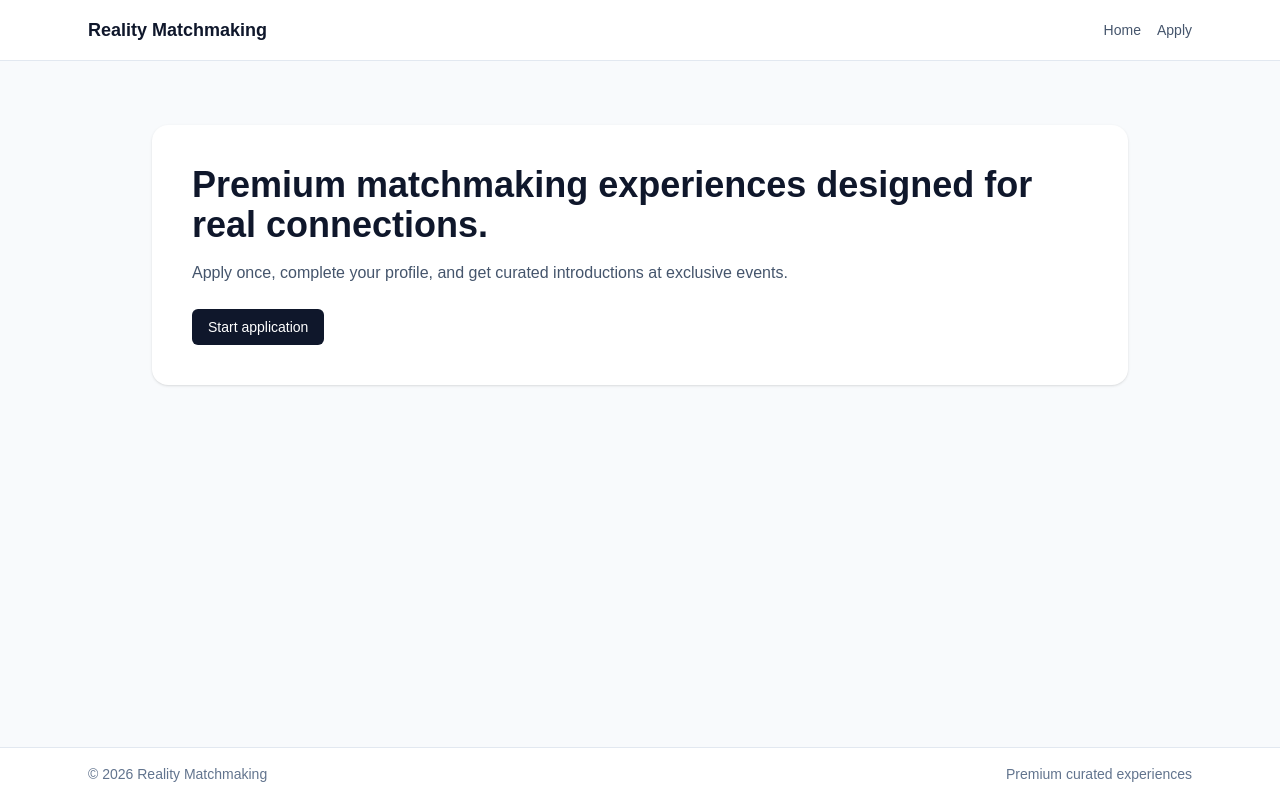
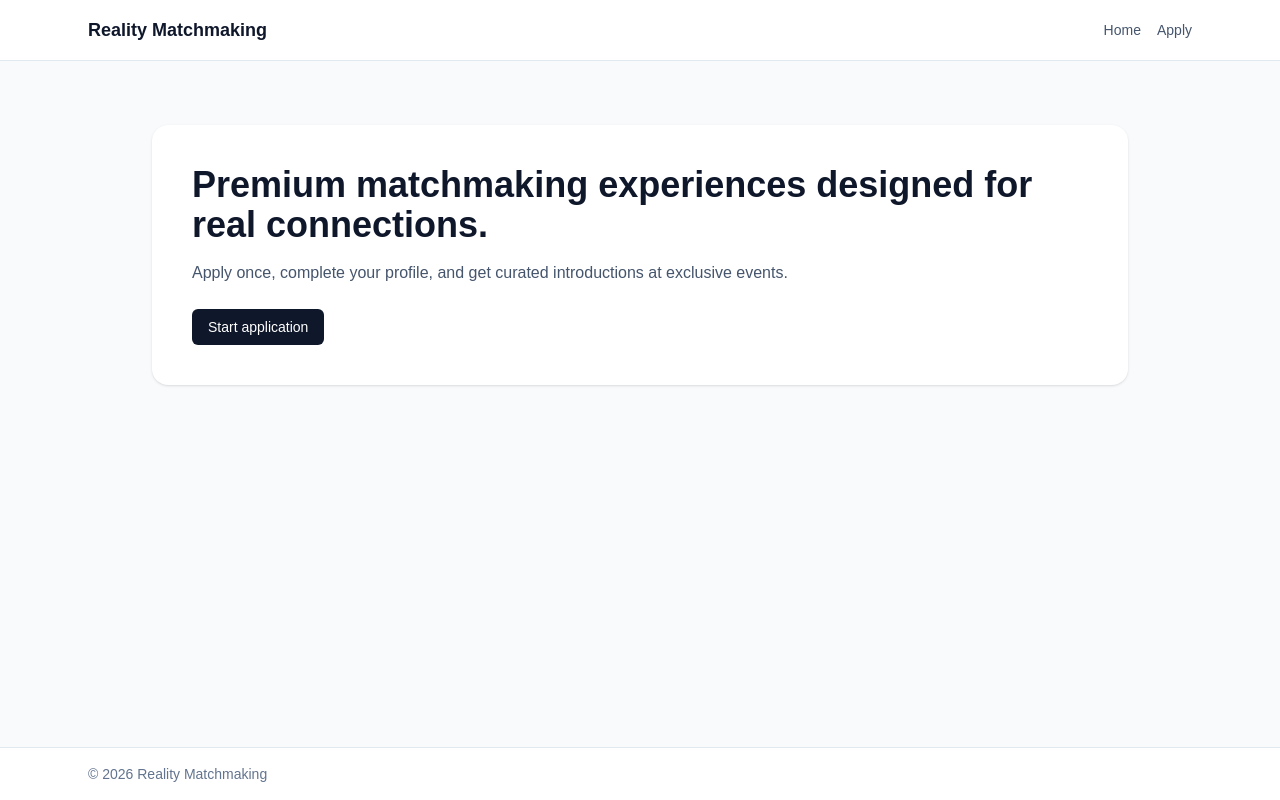
Before and after one commit to brianlane/reality, a Next.js app: page / in a window 1280 px wide. Built offline with nearby package versions, Linux system fonts and the light colour scheme.

Commit message:
remove-span

```diff
--- a/src/components/layout/Footer.tsx
+++ b/src/components/layout/Footer.tsx
@@ -3,7 +3,6 @@ export default function Footer() {
     <footer className="border-t border-slate-200 bg-white">
       <div className="mx-auto flex w-full max-w-6xl items-center justify-between px-4 py-3 text-sm text-slate-500 sm:px-6 sm:py-4">
         <span>© 2026 Reality Matchmaking</span>
-        <span>Premium curated experiences</span>
       </div>
     </footer>
   );
```
